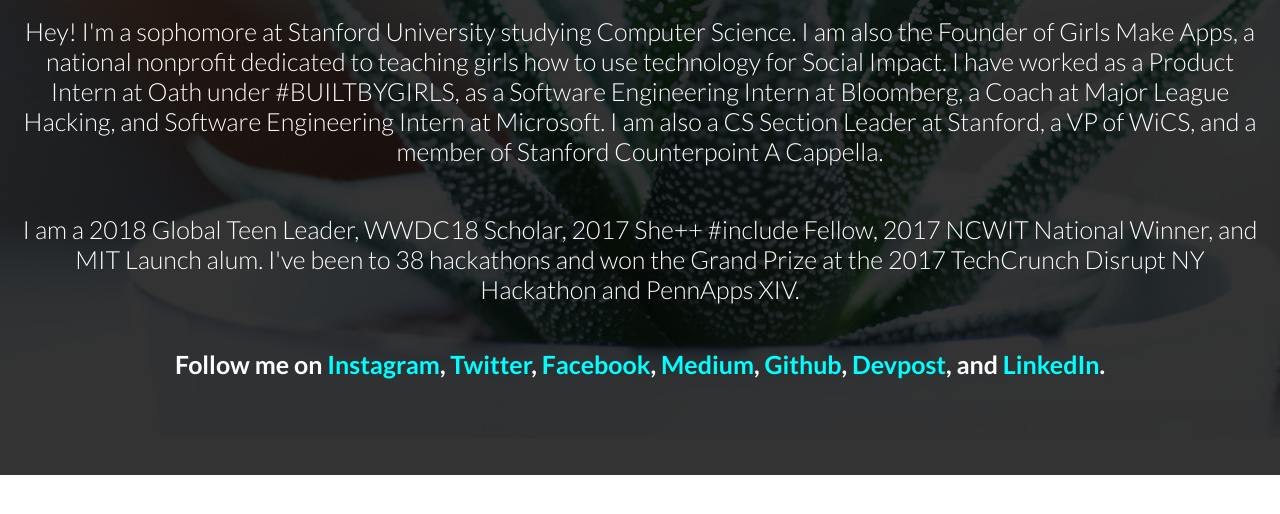
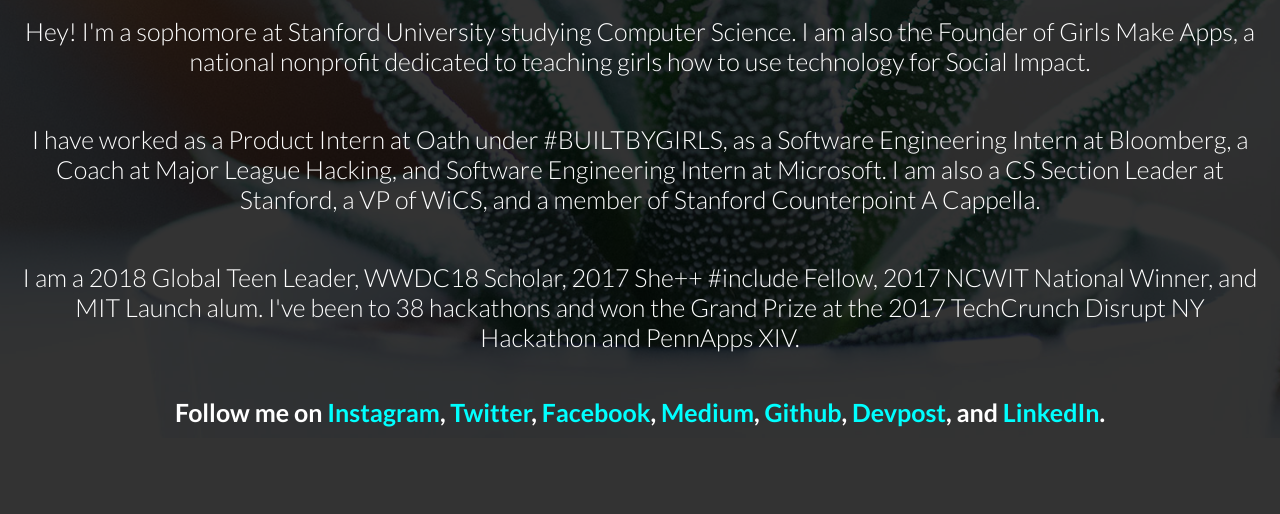
Before and after one commit to akshayadinesh/akshayadinesh.github.io, a plain HTML site: page index.html in a window 1280 px wide. Shown: the part 362-876 px from the top of the page. Before the commit the page ends 837 px from the top, so only its background shows below. Drawn offline with Linux system fonts and the light colour scheme.

Commit message:
Update index.html

```diff
--- a/index.html
+++ b/index.html
@@ -38,8 +38,8 @@
 			</h3>
 
             <p class="m2-txt1 txt-center p-b-48">Hey! I'm a sophomore at Stanford University studying Computer Science.
-		    I am also the Founder of Girls Make Apps, a national nonprofit dedicated to teaching girls how to use technology for Social Impact.
-		    I have worked as a Product Intern at Oath under #BUILTBYGIRLS, as a Software Engineering Intern at Bloomberg, a Coach at Major League Hacking, and Software Engineering Intern at Microsoft.
+		    I am also the Founder of Girls Make Apps, a national nonprofit dedicated to teaching girls how to use technology for Social Impact. </p>
+	    <p class="m2-txt1 txt-center p-b-48">I have worked as a Product Intern at Oath under #BUILTBYGIRLS, as a Software Engineering Intern at Bloomberg, a Coach at Major League Hacking, and Software Engineering Intern at Microsoft.
 		    I am also a CS Section Leader at Stanford, a VP of WiCS, and a member of Stanford Counterpoint A Cappella.</p>
 
             <p class="m2-txt1 txt-center p-b-48">I am a 2018 Global Teen Leader, WWDC18 Scholar, 2017 She++ #include Fellow, 2017 NCWIT National Winner, and MIT Launch alum. I've been to 38 hackathons and won the Grand Prize at the 2017 TechCrunch Disrupt NY Hackathon and PennApps XIV. </p>
```
